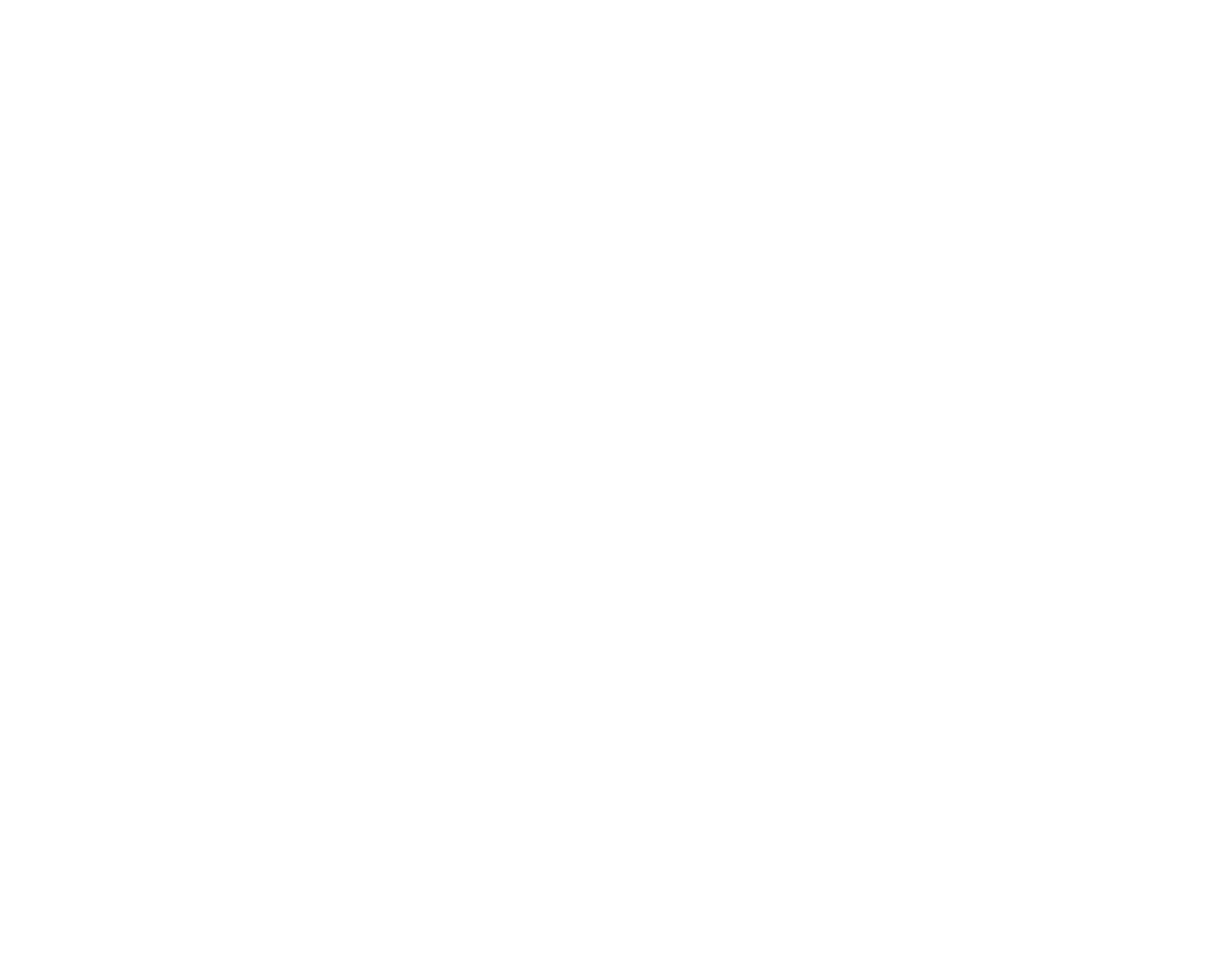
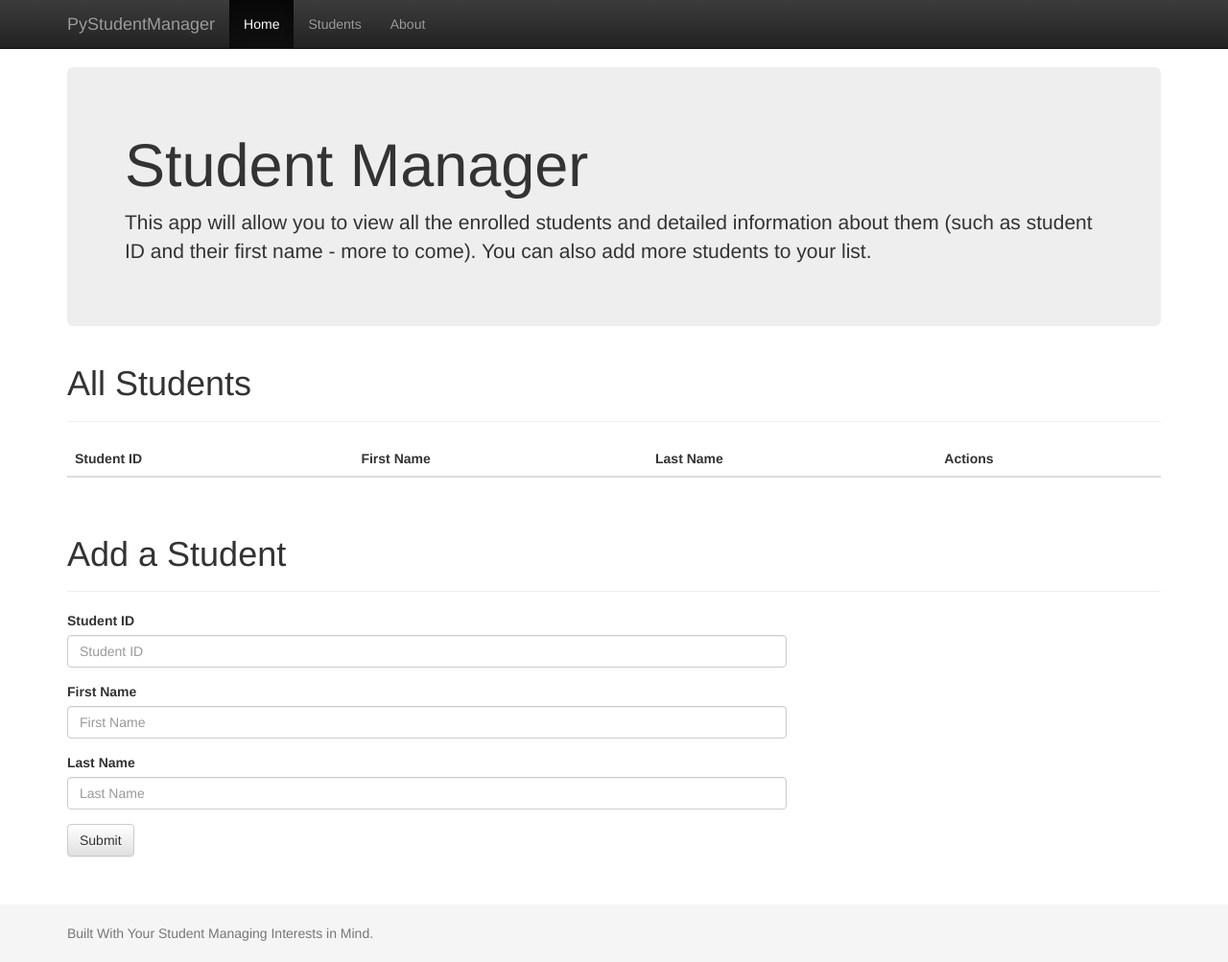
Before and after one commit to buildMeABlueBox/Student-Manager, a Flask app: page / in a window 1280 px wide. Before the commit the page is empty. Shown: the whole page at 96% size. Before the commit the page ends 800 px from the top, so only its background shows below. Run offline with Flask 2, Linux system fonts and the light colour scheme; lists and menus that the app fills with data are empty; some libraries are stand-ins or nearby versions.

Commit message:
landing page to display all students

```diff
--- a/webapp/templates/index.html
+++ b/webapp/templates/index.html
@@ -1,10 +1,149 @@
 <!DOCTYPE html>
 <html lang="en">
 <head>
-    <meta charset="UTF-8">
-    <title>Title</title>
+    <meta charset="utf-8">
+    <meta http-equiv="X-UA-Compatible" content="IE=edge">
+    <meta name="viewport" content="width=device-width, initial-scale=1">
+    <!-- The above 3 meta tags *must* come first in the head; any other head content must come *after* these tags -->
+    <meta name="description" content="Student Manager app - Make Your Students Love Your School">
+    <meta name="author" content="From Students to Students">
+
+    <title>Student Manager - Seamlessly Manage All Of Your Students In One Place</title>
+
+    <link rel="stylesheet" href="https://maxcdn.bootstrapcdn.com/bootstrap/3.3.7/css/bootstrap.min.css" integrity="sha384-BVYiiSIFeK1dGmJRAkycuHAHRg32OmUcww7on3RYdg4Va+PmSTsz/K68vbdEjh4u" crossorigin="anonymous">
+
+    <!-- Optional theme -->
+    <link rel="stylesheet" href="https://maxcdn.bootstrapcdn.com/bootstrap/3.3.7/css/bootstrap-theme.min.css" integrity="sha384-rHyoN1iRsVXV4nD0JutlnGaslCJuC7uwjduW9SVrLvRYooPp2bWYgmgJQIXwl/Sp" crossorigin="anonymous">
+
+    <!-- HTML5 shim and Respond.js for IE8 support of HTML5 elements and media queries -->
+    <!--[if lt IE 9]>
+    <script src="https://oss.maxcdn.com/html5shiv/3.7.3/html5shiv.min.js"></script>
+    <script src="https://oss.maxcdn.com/respond/1.4.2/respond.min.js"></script>
+    <![endif]-->
+
+
+    <style>
+        body {
+            padding-top: 70px;
+        }
+        footer {
+            margin-top: 50px;
+            padding-top: 20px;
+            padding-bottom: 10px;
+            background-color: #f5f5f5;
+        }
+        .text-muted {
+            color: #777;
+        }
+    </style>
 </head>
+
 <body>
 
+<nav class="navbar navbar-inverse navbar-fixed-top">
+    <div class="container">
+        <div class="navbar-header">
+            <button type="button" class="navbar-toggle collapsed" data-toggle="collapse" data-target="#navbar"
+                    aria-expanded="false" aria-controls="navbar">
+                <span class="sr-only">Toggle navigation</span>
+                <span class="icon-bar"></span>
+                <span class="icon-bar"></span>
+                <span class="icon-bar"></span>
+            </button>
+            <a class="navbar-brand" href="#">PyStudentManager</a>
+        </div>
+        <div id="navbar" class="collapse navbar-collapse">
+            <ul class="nav navbar-nav">
+                <li class="active"><a href="#">Home</a></li>
+                <li><a href="#students">Students</a></li>
+                <li><a href="#about">About</a></li>
+            </ul>
+        </div><!--/.nav-collapse -->
+    </div>
+</nav>
+
+<div class="container">
+
+    <div class="jumbotron">
+        <h1>Student Manager</h1>
+        <p>This app will allow you to view all the enrolled students and detailed information about them (such as
+            student ID and their first name - more to come). You can also add more students to your list.</p>
+    </div>
+
+    <div class="page-header">
+        <h1>All Students</h1>
+    </div>
+    <div class="row">
+        <div class="col-md-12">
+            <table class="table table-striped">
+                <thead>
+                <tr>
+                    <th>Student ID</th>
+                    <th>First Name</th>
+                    <th>Last Name</th>
+                    <th>Actions</th>
+                </tr>
+                </thead>
+                <tbody>
+                {% for student in students %}
+                <tr>
+                    <td>{{ student.student_id }}</td>
+                    <td>{{ student.name }}</td>
+                    <td>{{ student.last_name }}</td>
+                    <td>
+                        <button class="btn btn-primary btn-sm">Edit</button>
+                        <button class="btn btn-danger btn-sm">Delete</button>
+                    </td>
+                </tr>
+                {% endfor %}
+                </tbody>
+            </table>
+        </div>
+
+    </div>
+
+    <div class="page-header">
+        <h1>Add a Student</h1>
+    </div>
+
+    <div class="row">
+        <div class="col-md-8">
+            <form method="POST">
+                <div class="form-group">
+                    <label for="student-id">Student ID</label>
+                    <input type="number" class="form-control" id="student-id" placeholder="Student ID" name="student-id">
+                </div>
+                <div class="form-group">
+                    <label for="first-name">First Name</label>
+                    <input type="text" class="form-control" id="first-name" placeholder="First Name" name="name">
+                </div>
+                <div class="form-group">
+                    <label for="last-name">Last Name</label>
+                    <input type="text" class="form-control" id="last-name" placeholder="Last Name" name="last-name">
+                </div>
+
+                <button type="submit" class="btn btn-default">Submit</button>
+            </form>
+        </div>
+    </div>
+
+</div>
+
+<footer class="footer">
+  <div class="container">
+      <p class="text-muted">Built With Your Student Managing Interests in Mind. </p>
+  </div>
+</footer>
+
+
+<!-- Bootstrap core JavaScript
+================================================== -->
+<!-- Placed at the end of the document so the pages load faster -->
+<script src="https://ajax.googleapis.com/ajax/libs/jquery/1.12.4/jquery.min.js"></script>
+
+<!-- Latest compiled and minified JavaScript -->
+<script src="https://maxcdn.bootstrapcdn.com/bootstrap/3.3.7/js/bootstrap.min.js"
+        integrity="sha384-Tc5IQib027qvyjSMfHjOMaLkfuWVxZxUPnCJA7l2mCWNIpG9mGCD8wGNIcPD7Txa"
+        crossorigin="anonymous"></script>
 </body>
 </html>
```
